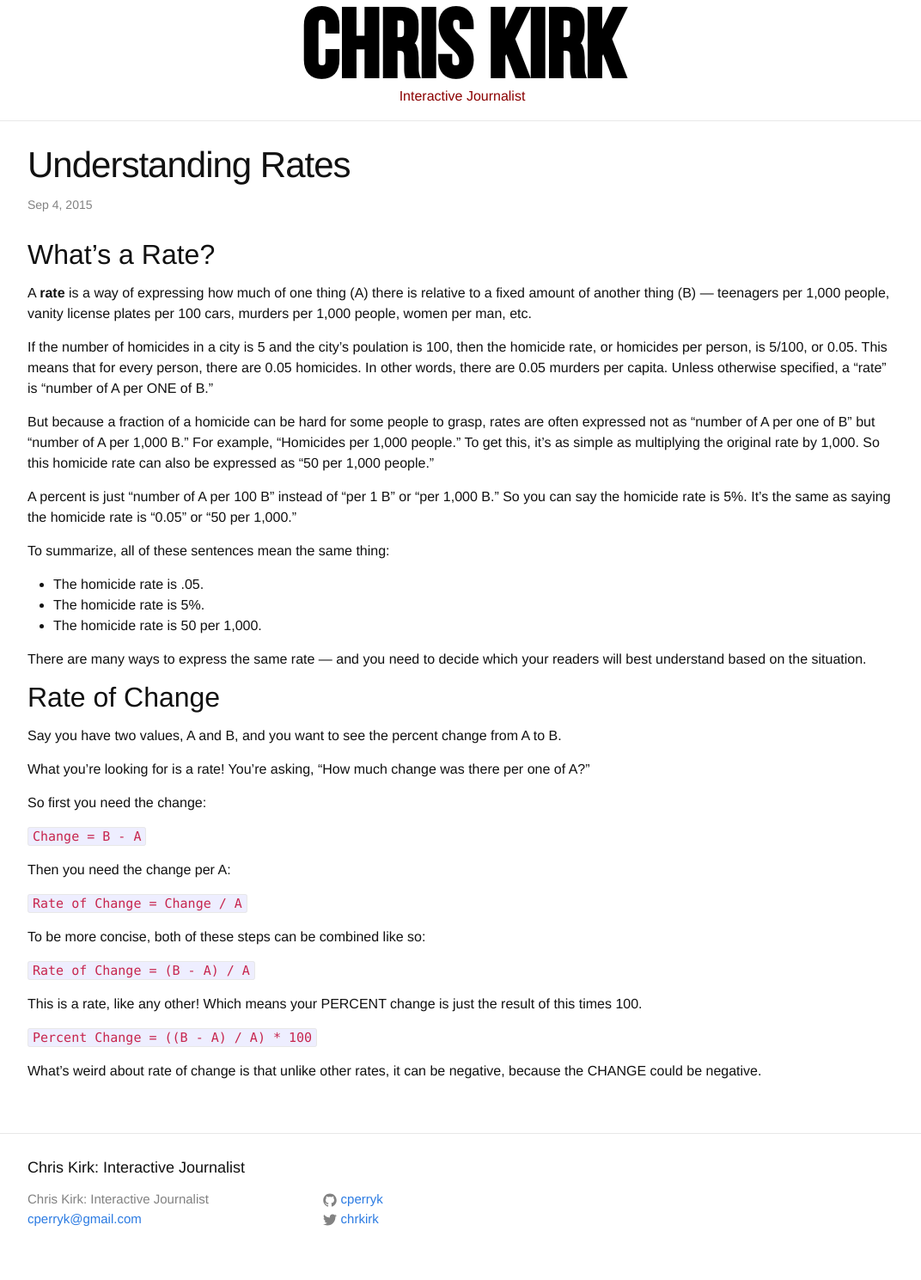
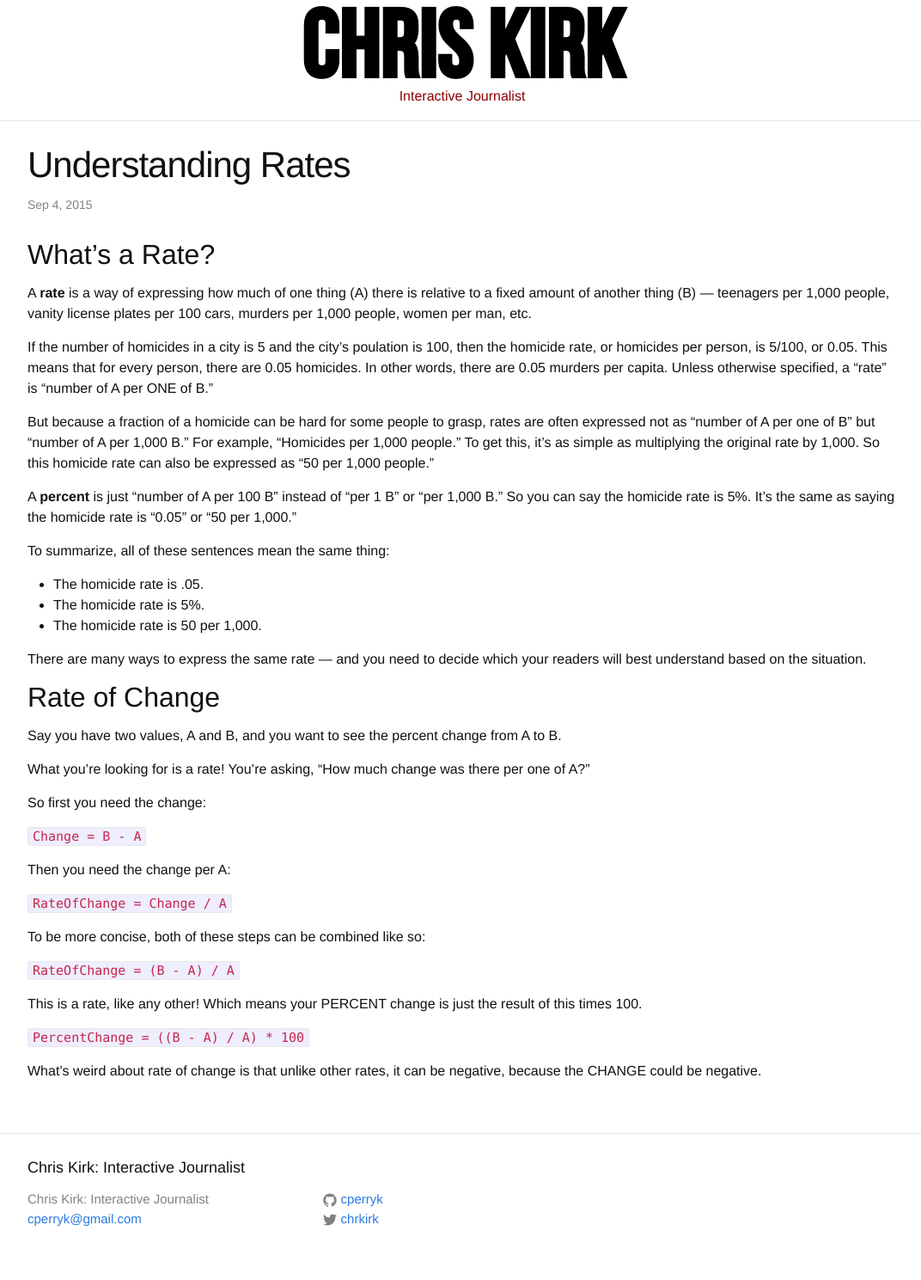
Before and after one commit to cperryk/cperryk.github.io, a Jekyll site: the page built from cuny/rates.markdown, in a window 1280 px wide. Shown: the whole page at 86% size, without its empty margins (102-1174 px from the left). Built offline with Jekyll 4.4.1, drawn with Linux system fonts in a browser that asks for light colours.

Commit message:
Improved formatting on rates post

```diff
--- a/cuny/rates.markdown
+++ b/cuny/rates.markdown
@@ -13,7 +13,7 @@ If the number of homicides in a city is 5 and the city's poulation is 100, then
 
 But because a fraction of a homicide can be hard for some people to grasp, rates are often expressed not as "number of A per one of B" but "number of A per 1,000 B." For example, "Homicides per 1,000 people." To get this, it's as simple as multiplying the original rate by 1,000. So this homicide rate can also be expressed as "50 per 1,000 people."
 
-A percent is just "number of A per 100 B" instead of "per 1 B" or "per 1,000 B." So you can say the homicide rate is 5%. It's the same as saying the homicide rate is "0.05" or "50 per 1,000."
+A **percent** is just "number of A per 100 B" instead of "per 1 B" or "per 1,000 B." So you can say the homicide rate is 5%. It's the same as saying the homicide rate is "0.05" or "50 per 1,000."
 
 To summarize, all of these sentences mean the same thing:
 
@@ -35,14 +35,14 @@ So first you need the change:
 
 Then you need the change per A:
 
-`Rate of Change = Change / A`
+`RateOfChange = Change / A`
 
 To be more concise, both of these steps can be combined like so:
 
-`Rate of Change  = (B - A) / A`
+`RateOfChange  = (B - A) / A`
 
 This is a rate, like any other! Which means your PERCENT change is just the result of this times 100.
 
-`Percent Change = ((B - A) / A) * 100`
+`PercentChange = ((B - A) / A) * 100`
 
 What's weird about rate of change is that unlike other rates, it can be negative, because the CHANGE could be negative.
```
